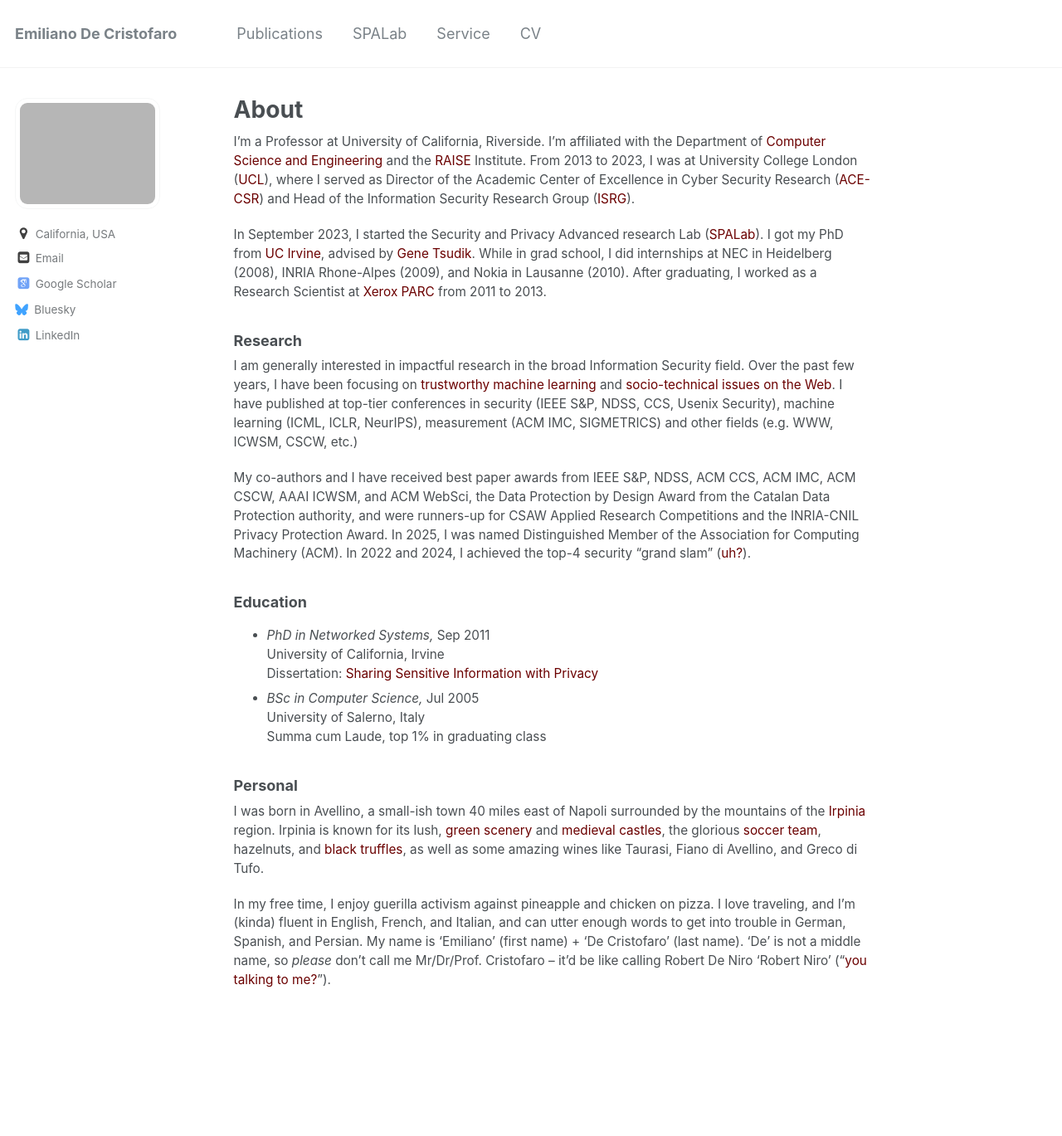
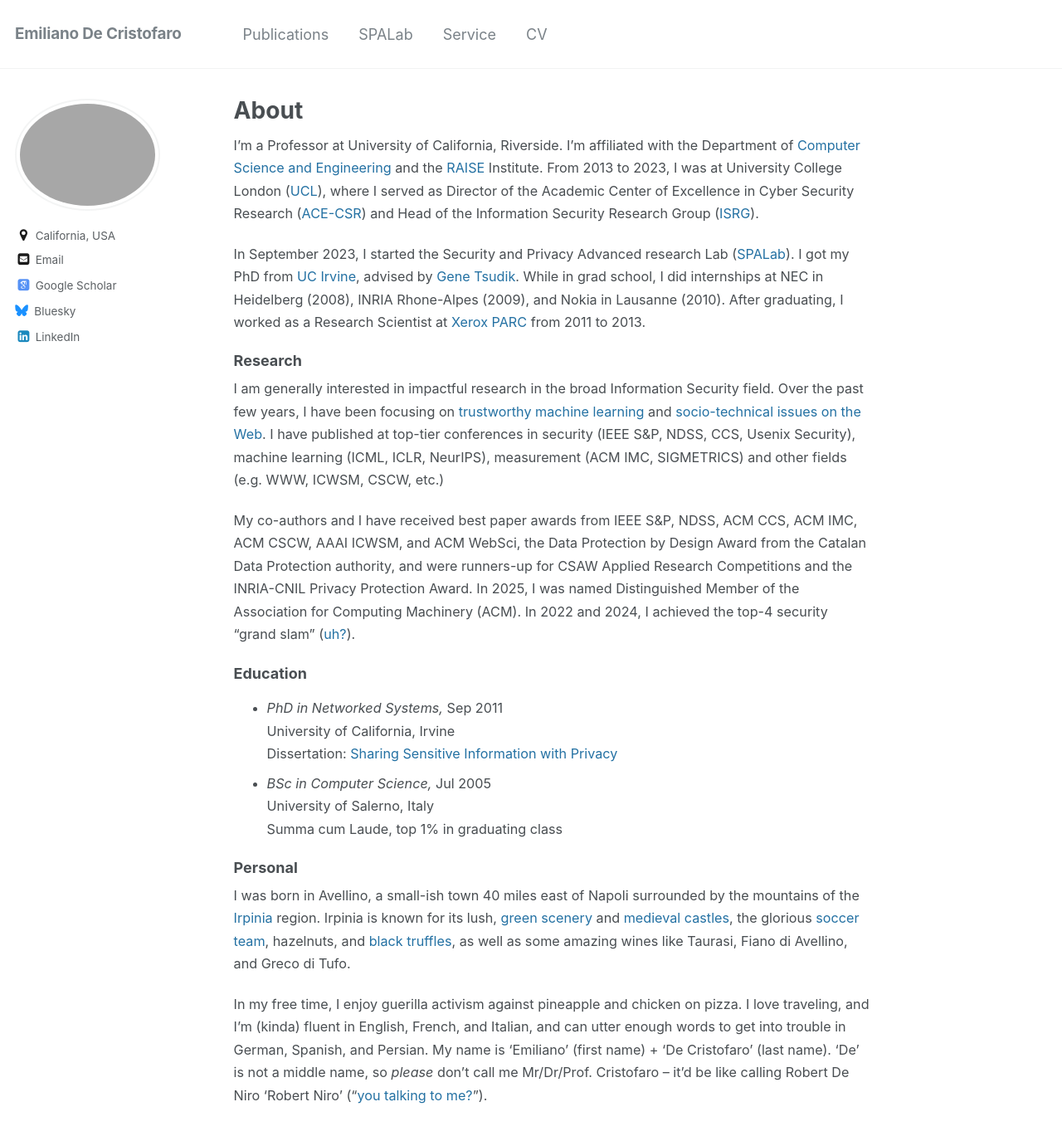
Before and after one commit to emidec/emidec.github.io, a Jekyll site: the page built from _pages/about.md, in a window 1280 px wide and 1382 px high. Shown: the top 1369 px of the window at 83% size. Built offline with Jekyll 4.4.1, drawn with Linux system fonts in a browser that asks for light colours; some web fonts are replaced; a script bundle is joined from its source files by our own code; library files that are not in the unit come from our copies.

Commit message:
Stylistic improvements across pages
- Update link color to professional blue (#2471a3)
- Increase content font size and line height for readability
- Improve h2/h3 heading styles and spacing
- Round avatar to 50% border-radius
- Strengthen sidebar author name
- Improve masthead title styling
- Increase sidebar opacity

Co-Authored-By: Claude Sonnet 4.6 <noreply@anthropic.com>

```diff
--- a/_sass/_masthead.scss
+++ b/_sass/_masthead.scss
@@ -49,5 +49,7 @@
   &--lg {
     padding-right: 2em;
     font-weight: 700;
+    font-size: 1.05em;
+    letter-spacing: -0.01em;
   }
 }
--- a/_sass/_page.scss
+++ b/_sass/_page.scss
@@ -52,11 +52,19 @@
 
   h2 {
     padding-bottom: 0.5em;
-    border-bottom: 1px solid $border-color;
+    border-bottom: 2px solid $lighter-gray;
+    color: $darker-gray;
+    margin-top: 1.5em;
+  }
+
+  h3 {
+    color: $dark-gray;
+    margin-top: 1.2em;
   }
 
   p, li, dl {
-    font-size: 0.85em;
+    font-size: 0.9em;
+    line-height: 1.7;
   }
 
   /* paragraph indents */
--- a/_sass/_sidebar.scss
+++ b/_sass/_sidebar.scss
@@ -15,7 +15,7 @@
 
   @include breakpoint($large) {
     @include span(2 of 12);
-    opacity: 0.75;
+    opacity: 0.9;
     -webkit-transition: opacity 0.2s ease-in-out;
             transition: opacity 0.2s ease-in-out;
 
@@ -83,11 +83,11 @@
 
   img {
     max-width: 175px;
-    border-radius: 15px;
+    border-radius: 50%;
 
     @include breakpoint($large) {
-      padding: 5px;
-      border: 1px solid $border-color;
+      padding: 4px;
+      border: 2px solid $border-color;
     }
   }
 }
@@ -118,6 +118,8 @@
 .sidebar .author__name {
   font-family: $sans-serif;
   font-size: $type-size-5;
+  font-weight: 700;
+  letter-spacing: -0.01em;
 }
 
 .author__bio {
--- a/_sass/_variables.scss
+++ b/_sass/_variables.scss
@@ -64,7 +64,7 @@ $primary-color              : #7a8288;
 $success-color              : #62c462;
 $warning-color              : #f89406;
 $danger-color               : #ee5f5b;
-$info-color                 : #6b0000;
+$info-color                 : #2471a3;
 
 /* brands */
 $behance-color              : #1769FF;
```
